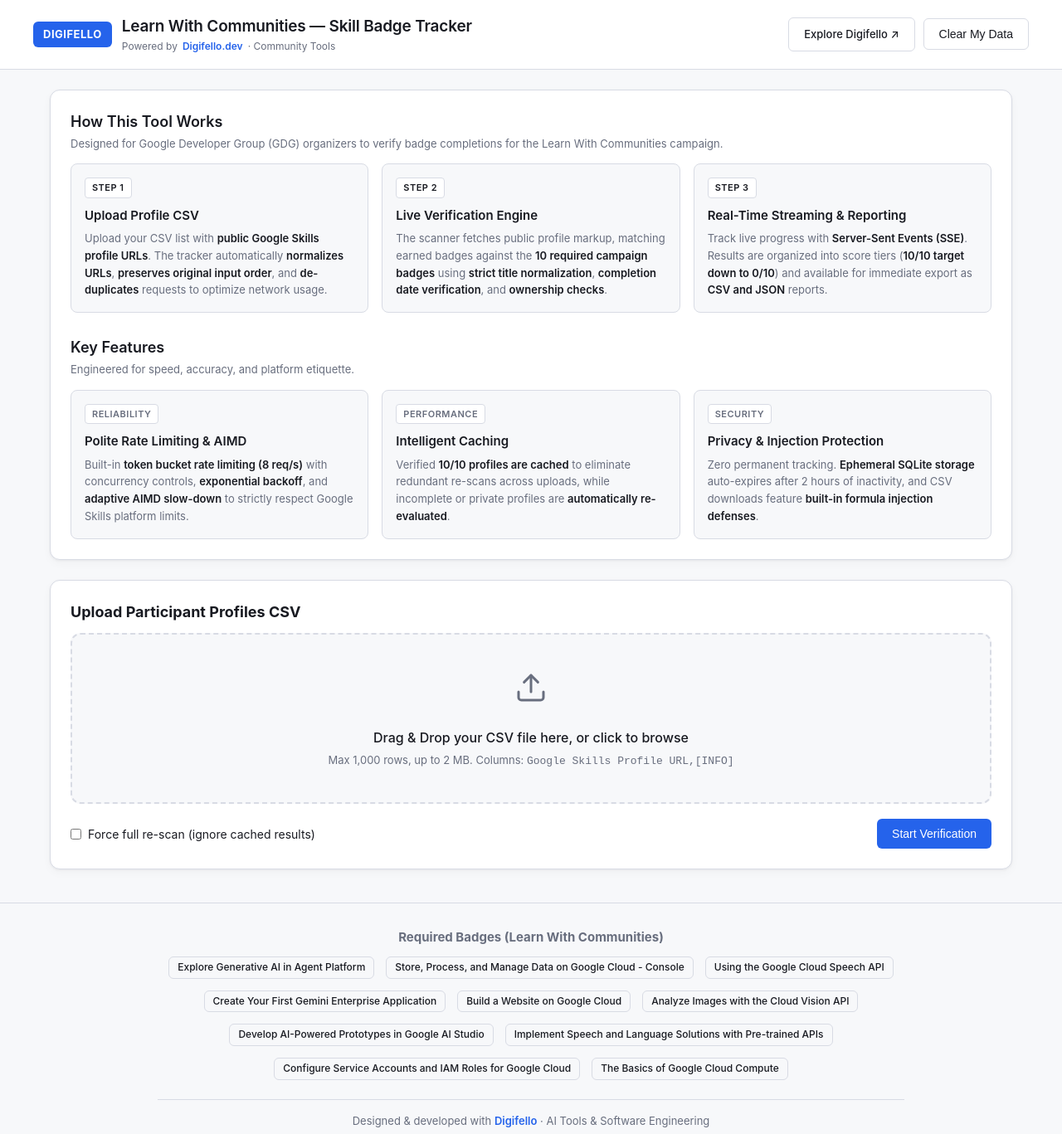
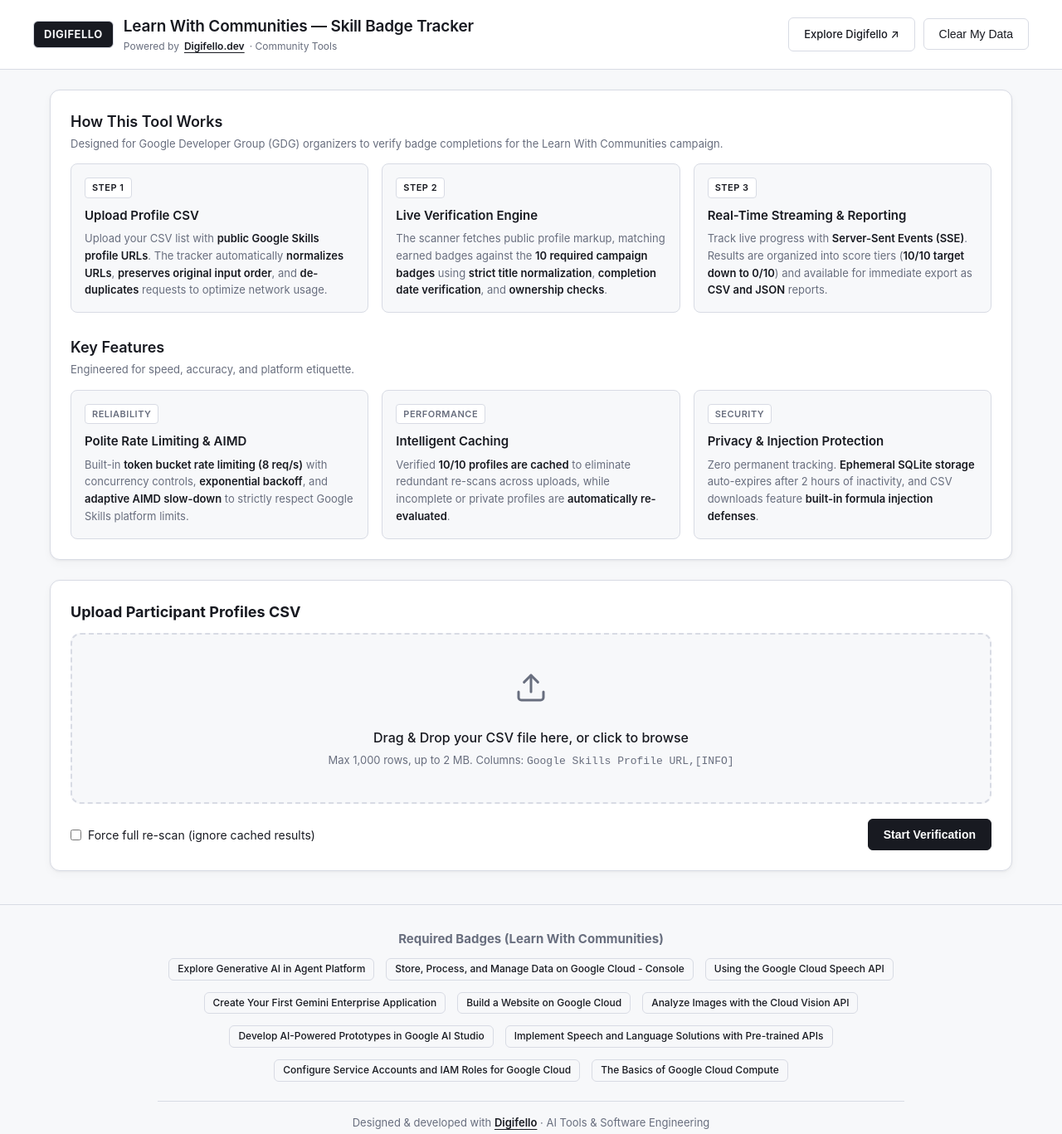
Before and after one commit to Mitul0000/Google-Skills-tracker, a plain HTML site: page app/static/index.html in a window 1280 px wide. Shown: the whole page at 83% size. Drawn offline with Linux system fonts and the light colour scheme; no server answers.

Commit message:
Replace blue badge, links, and buttons with neutral monochromatic theme

```diff
--- a/app/static/index.html
+++ b/app/static/index.html
@@ -4,7 +4,7 @@
   <meta charset="UTF-8">
   <meta name="viewport" content="width=device-width, initial-scale=1.0">
   <title>Learn With Communities | Skill Badge Tracker</title>
-  <link rel="stylesheet" href="/static/styles.css?v=2.3">
+  <link rel="stylesheet" href="/static/styles.css?v=2.4">
 </head>
 <body>
   <header>
--- a/app/static/styles.css
+++ b/app/static/styles.css
@@ -68,14 +68,15 @@ header {
 }
 
 .logo-badge {
-  background-color: var(--primary);
-  color: #ffffff;
+  background-color: var(--text-main);
+  color: var(--bg-color);
   font-weight: 700;
   padding: 6px 12px;
   border-radius: 6px;
   font-size: 13px;
   letter-spacing: 0.5px;
   display: inline-block;
+  border: 1px solid var(--border-color);
 }
 
 .brand-byline {
@@ -92,16 +93,16 @@ a.brand-link:visited,
 a.brand-link:hover,
 a.brand-link:active,
 a.brand-link:focus {
-  color: var(--primary) !important;
-  text-decoration: none;
+  color: var(--text-main) !important;
+  text-decoration: underline;
+  text-underline-offset: 3px;
   font-weight: 600;
   transition: opacity 0.2s;
 }
 
 .brand-link:hover,
 a.brand-link:hover {
-  text-decoration: underline;
-  opacity: 0.85;
+  opacity: 0.75;
 }
 
 a:visited {
@@ -260,11 +261,14 @@ h1 {
 }
 
 .btn-primary {
-  background: var(--primary);
-  color: #fff;
+  background: var(--text-main);
+  color: var(--card-bg);
+  font-weight: 600;
+  border: 1px solid var(--text-main);
 }
 .btn-primary:hover {
-  background: var(--primary-hover);
+  opacity: 0.9;
+  background: var(--text-main);
 }
 .btn-secondary {
   background: transparent;
```
